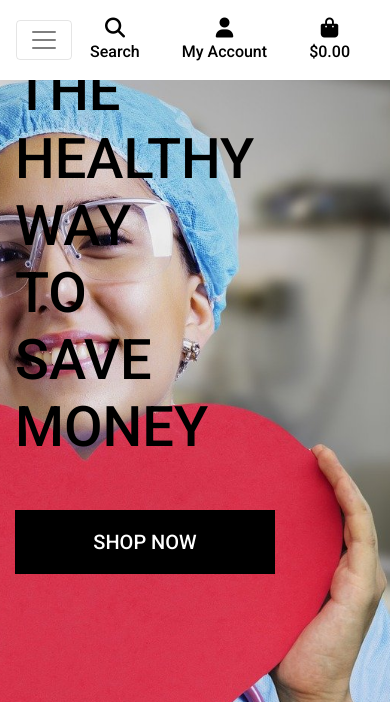
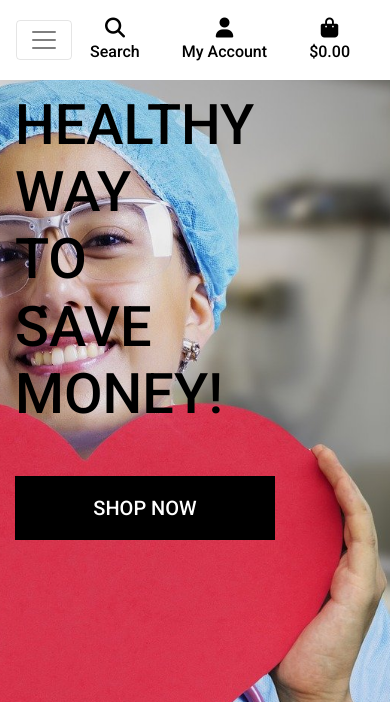
Before and after one commit to Code-Institute-Submissions/noelquirke-Final-Milestone-Project, a Django app: page / in a window 390 px wide. Shown: the top 702 px of the page. Run offline with Django 3.2, Linux system fonts and the light colour scheme; some libraries are stand-ins or nearby versions.

Commit message:
Bug with responsive design

```diff
--- a/home/templates/home/index.html
+++ b/home/templates/home/index.html
@@ -14,12 +14,13 @@
         <div class="row h-100">
             <div class="col-7 col-md-6 my-auto">
                 <h1 class="display-4 logo-font text-black">
-                The healthy way to save money
+                    Healthy way to save money!
                 </h1>
                 <div class="my-5">
                     <h4>
                         <a href="" class="shop-now-button btn btn-lg rounded-0 text-uppercase py-3">Shop Now</a>
                     </h4>
+                </div>
             </div>
         </div>
     </div>
--- a/templates/base.html
+++ b/templates/base.html
@@ -104,6 +104,7 @@
                 {% include 'includes/main-nav.html' %}
             </nav>
         </div>
+
     </header>
 
         {% if messages %}
```
